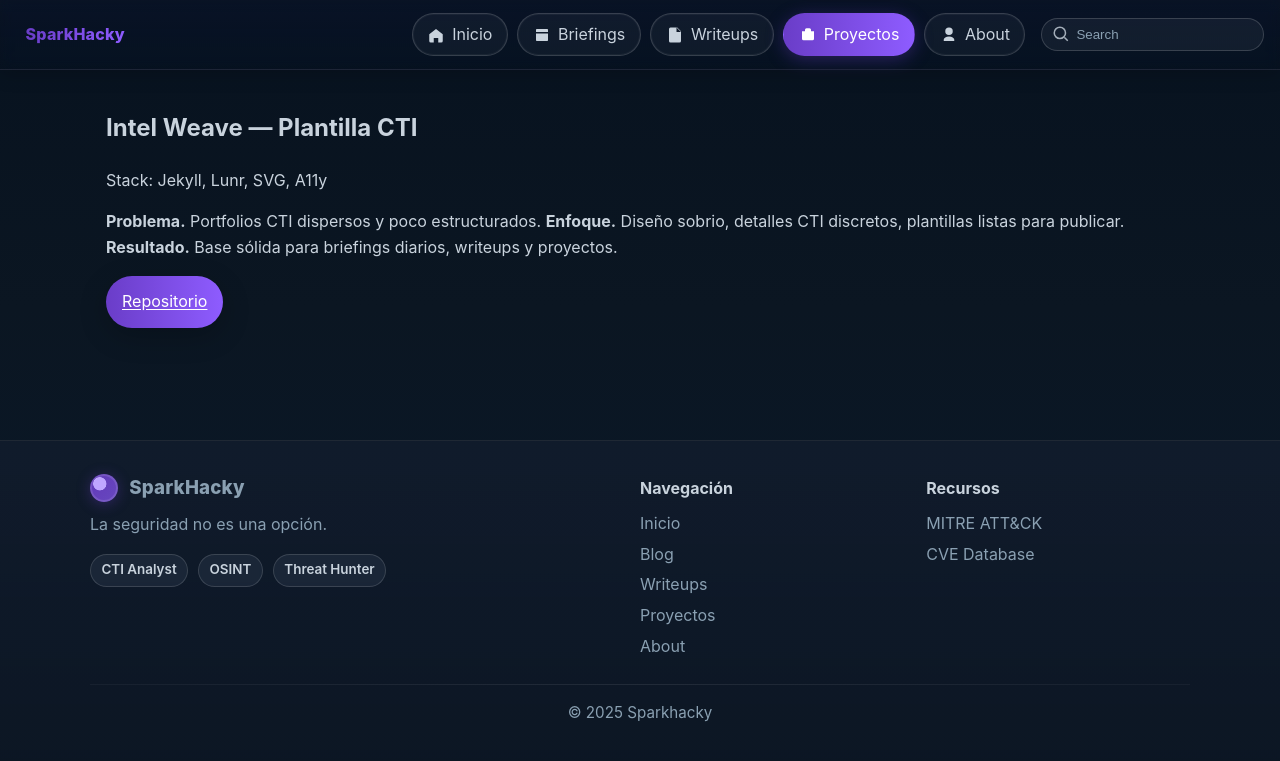
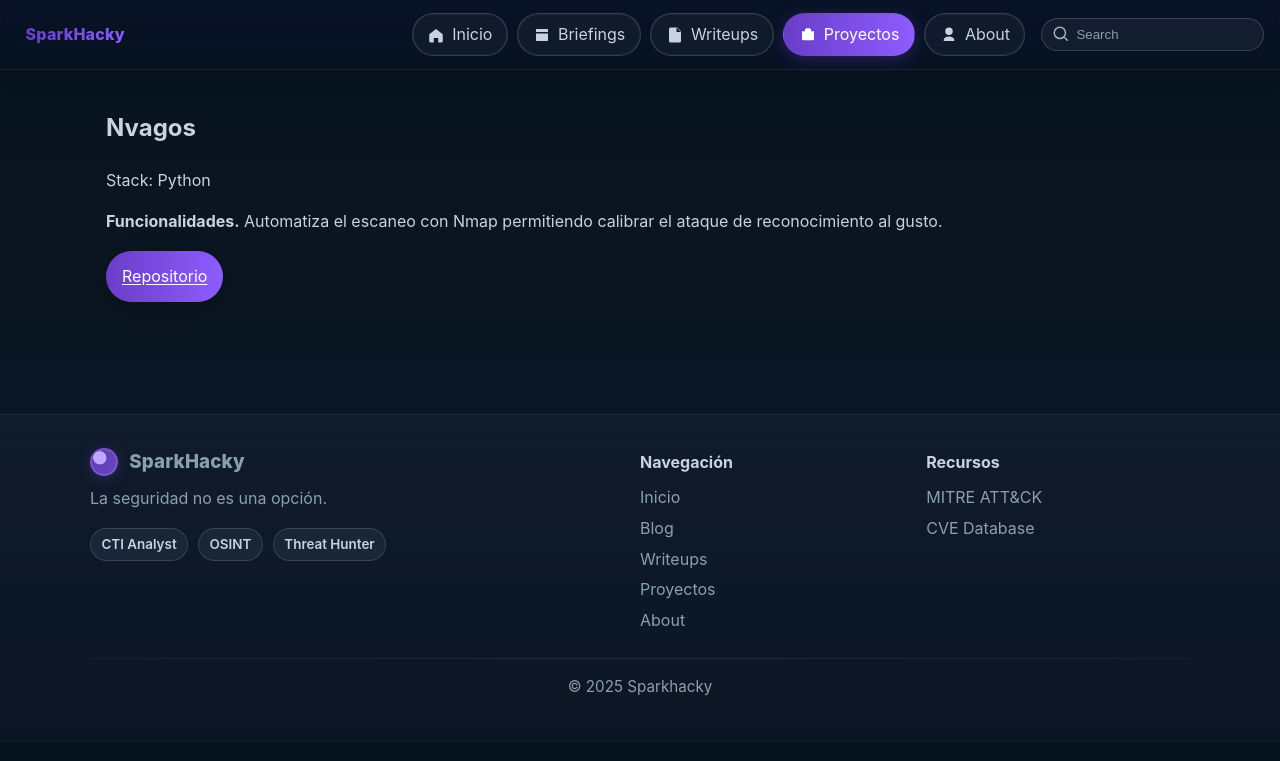
Before and after one commit to Sparkhacky/sparkhacky.github.io, a Jekyll site: the page built from _projects/intel-weave.md, in a window 1280 px wide. Shown: the top 761 px of the page. Built offline with Jekyll 4.4.1, drawn with Linux system fonts in a browser that asks for light colours.

Commit message:
Update intel-weave.md

```diff
--- a/_projects/intel-weave.md
+++ b/_projects/intel-weave.md
@@ -1,11 +1,9 @@
 ---
-title: "Intel Weave — Plantilla CTI"
-date: 2025-08-30
-stack: [Jekyll, Lunr, SVG, A11y]
-repo: https://github.com/sparkhacky/sparkhacky.github.io
-tags: [portfolio, cti, jekyll]
-excerpt: "Plantilla de portfolio CTI con hero, tarjetas, badges TLP/Confianza/ATT&CK y buscador lunr."
+title: "Nvagos"
+date: 2025-07-15
+stack: [Python]
+repo: https://github.com/Sparkhacky/Nvagos
+tags: [scanner, nmap]
+excerpt: "Herramienta ofensiva diseñada para pruebas de escaneo rápido en entornos de ciberseguridad."
 ---
-**Problema.** Portfolios CTI dispersos y poco estructurados.
-**Enfoque.** Diseño sobrio, detalles CTI discretos, plantillas listas para publicar.
-**Resultado.** Base sólida para briefings diarios, writeups y proyectos.
+**Funcionalidades.** Automatiza el escaneo con Nmap permitiendo calibrar el ataque de reconocimiento al gusto.
```
